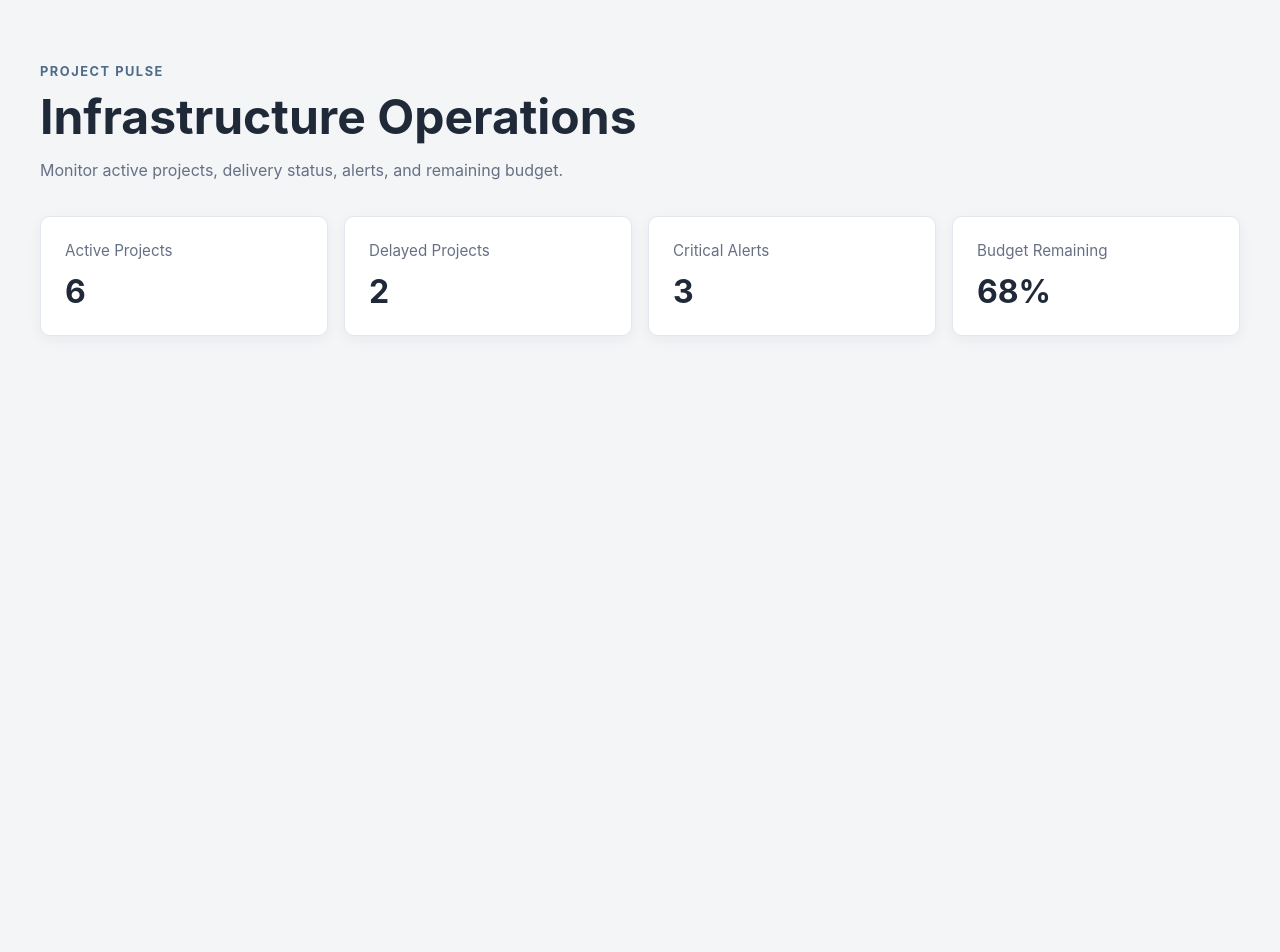
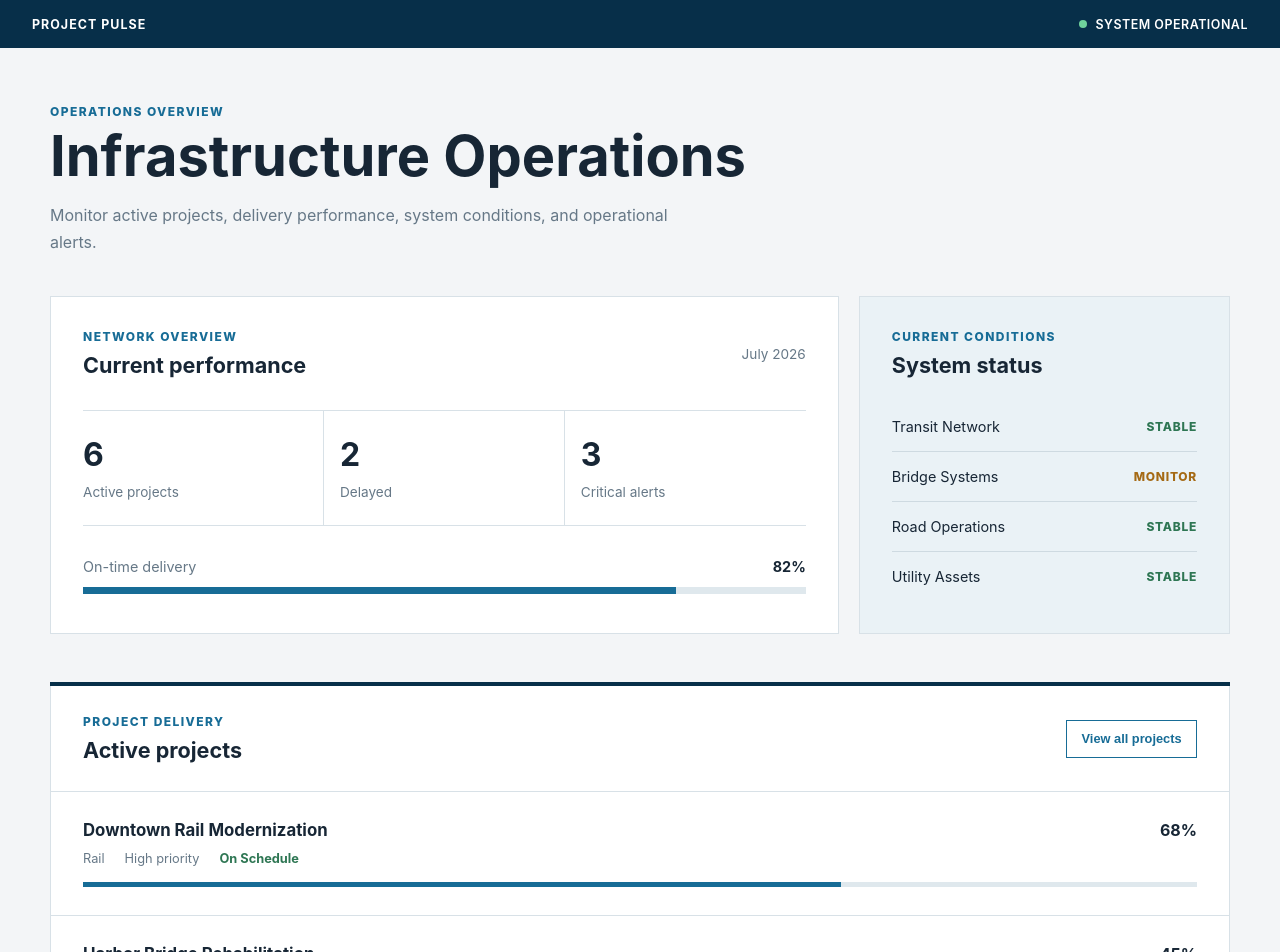
Before and after one commit to frejya-dev/project-pulse, a React (Vite) app: page / in a window 1280 px wide. Shown: the top 952 px of the page. Before the commit the page ends 800 px from the top, so only its background shows below. Built offline with nearby package versions, Linux system fonts and the light colour scheme.

Commit message:
Restructure dashboard layout

```diff
--- a/src/App.css
+++ b/src/App.css
@@ -1,75 +1,330 @@
+:root {
+  --navy: #072f49;
+  --blue: #176c96;
+  --light-blue: #eaf2f6;
+  --background: #f3f6f8;
+  --surface: #ffffff;
+  --border: #d8e1e7;
+  --text: #172635;
+  --muted: #667887;
+  --success: #2e7653;
+  --warning: #a56a15;
+  --danger: #a34444;
+}
+
+.app {
+  min-height: 100vh;
+}
+
+.status-bar {
+  display: flex;
+  align-items: center;
+  justify-content: space-between;
+  min-height: 48px;
+  padding: 0 2rem;
+  background: var(--navy);
+  color: #ffffff;
+  font-size: 0.78rem;
+  font-weight: 700;
+  letter-spacing: 0.08em;
+  text-transform: uppercase;
+}
+
+.system-status {
+  display: flex;
+  align-items: center;
+  gap: 0.5rem;
+  font-weight: 600;
+  letter-spacing: 0.04em;
+}
+
+.status-dot {
+  width: 8px;
+  height: 8px;
+  background: #6fd29c;
+  border-radius: 50%;
+}
+
 .dashboard {
-  width: min(100% - 2rem, 1200px);
+  width: min(100% - 2rem, 1180px);
   margin: 0 auto;
-  padding: 4rem 0;
+  padding: 3.5rem 0 5rem;
 }
 
 .dashboard-header {
-  margin-bottom: 2rem;
+  max-width: 720px;
+  margin-bottom: 2.5rem;
 }
 
-.eyebrow {
+.eyebrow,
+.section-label {
   margin: 0 0 0.5rem;
-  color: #4f6b8a;
-  font-size: 0.8rem;
-  font-weight: 700;
+  color: var(--blue);
+  font-size: 0.75rem;
+  font-weight: 800;
   letter-spacing: 0.12em;
   text-transform: uppercase;
 }
 
 .dashboard h1 {
   margin: 0;
-  color: #1f2937;
-  font-size: clamp(2rem, 5vw, 3rem);
+  color: var(--text);
+  font-size: clamp(2.25rem, 5vw, 3.5rem);
+  line-height: 1.05;
 }
 
 .dashboard-intro {
-  max-width: 620px;
-  margin: 0.75rem 0 0;
-  color: #667085;
-  line-height: 1.6;
+  max-width: 640px;
+  margin: 1rem 0 0;
+  color: var(--muted);
+  font-size: 1rem;
+  line-height: 1.7;
 }
 
-.metrics-grid {
+.overview-grid {
   display: grid;
-  grid-template-columns: repeat(4, minmax(0, 1fr));
+  grid-template-columns: minmax(0, 1.7fr) minmax(280px, 0.8fr);
+  gap: 1.25rem;
+  margin-bottom: 3rem;
+}
+
+.overview-panel,
+.conditions-panel {
+  background: var(--surface);
+  border: 1px solid var(--border);
+}
+
+.overview-panel {
+  padding: 2rem;
+}
+
+.conditions-panel {
+  padding: 2rem;
+  background: var(--light-blue);
+}
+
+.section-heading,
+.projects-header,
+.project-title-row,
+.delivery-heading {
+  display: flex;
+  align-items: center;
+  justify-content: space-between;
   gap: 1rem;
 }
 
-.metric-card {
-  padding: 1.5rem;
-  background: #ffffff;
-  border: 1px solid #e3e8ee;
-  border-radius: 10px;
-  box-shadow: 0 4px 14px rgba(31, 41, 55, 0.05);
+.overview-panel h2,
+.conditions-panel h2,
+.projects-section h2 {
+  margin: 0;
+  color: var(--text);
+  font-size: 1.35rem;
 }
 
-.metric-card p {
-  margin: 0;
-  color: #667085;
-  font-size: 0.95rem;
+.reporting-period {
+  color: var(--muted);
+  font-size: 0.85rem;
 }
 
-.metric-card strong {
+.metrics-row {
+  display: grid;
+  grid-template-columns: repeat(3, 1fr);
+  margin: 2rem 0;
+  border-top: 1px solid var(--border);
+  border-bottom: 1px solid var(--border);
+}
+
+.metric {
+  padding: 1.5rem 1rem;
+  border-right: 1px solid var(--border);
+}
+
+.metric:first-child {
+  padding-left: 0;
+}
+
+.metric:last-child {
+  border-right: 0;
+}
+
+.metric strong {
   display: block;
-  margin-top: 0.75rem;
-  color: #1f2937;
+  margin-bottom: 0.4rem;
+  color: var(--text);
   font-size: 2rem;
 }
 
+.metric span {
+  color: var(--muted);
+  font-size: 0.85rem;
+}
+
+.delivery-heading {
+  margin-bottom: 0.75rem;
+  color: var(--muted);
+  font-size: 0.9rem;
+}
+
+.delivery-heading strong {
+  color: var(--text);
+}
+
+.progress-track {
+  width: 100%;
+  height: 7px;
+  overflow: hidden;
+  background: #dfe8ed;
+}
+
+.progress-fill {
+  height: 100%;
+  background: var(--blue);
+}
+
+.conditions-list {
+  margin-top: 1.5rem;
+}
+
+.condition-row {
+  display: flex;
+  align-items: center;
+  justify-content: space-between;
+  gap: 1rem;
+  padding: 1rem 0;
+  border-bottom: 1px solid rgba(7, 47, 73, 0.12);
+  color: var(--text);
+  font-size: 0.9rem;
+}
+
+.condition-row:last-child {
+  border-bottom: 0;
+}
+
+.condition-status {
+  color: var(--success);
+  font-size: 0.75rem;
+  font-weight: 800;
+  letter-spacing: 0.06em;
+  text-transform: uppercase;
+}
+
+.condition-status.monitor {
+  color: var(--warning);
+}
+
+.projects-section {
+  background: var(--surface);
+  border-top: 4px solid var(--navy);
+}
+
+.projects-header {
+  padding: 1.75rem 2rem;
+  border-right: 1px solid var(--border);
+  border-bottom: 1px solid var(--border);
+  border-left: 1px solid var(--border);
+}
+
+.projects-header button {
+  padding: 0.65rem 0.9rem;
+  background: transparent;
+  color: var(--blue);
+  border: 1px solid var(--blue);
+  cursor: pointer;
+  font-size: 0.8rem;
+  font-weight: 700;
+}
+
+.projects-header button:hover {
+  background: var(--blue);
+  color: #ffffff;
+}
+
+.project-list {
+  border-right: 1px solid var(--border);
+  border-left: 1px solid var(--border);
+}
+
+.project-row {
+  padding: 1.75rem 2rem;
+  border-bottom: 1px solid var(--border);
+}
+
+.project-title-row h3 {
+  margin: 0;
+  color: var(--text);
+  font-size: 1.05rem;
+}
+
+.project-title-row strong {
+  color: var(--text);
+}
+
+.project-details {
+  display: flex;
+  flex-wrap: wrap;
+  gap: 0.75rem 1.25rem;
+  margin: 0.7rem 0 1rem;
+  color: var(--muted);
+  font-size: 0.8rem;
+}
+
+.project-status {
+  color: var(--success);
+  font-weight: 700;
+}
+
+.project-status.delayed {
+  color: var(--danger);
+}
+
+.project-progress {
+  height: 5px;
+}
+
 @media (max-width: 800px) {
-  .metrics-grid {
-    grid-template-columns: repeat(2, minmax(0, 1fr));
+  .overview-grid {
+    grid-template-columns: 1fr;
+  }
+
+  .metrics-row {
+    grid-template-columns: 1fr;
+  }
+
+  .metric {
+    padding: 1rem 0;
+    border-right: 0;
+    border-bottom: 1px solid var(--border);
+  }
+
+  .metric:last-child {
+    border-bottom: 0;
   }
 }
 
-@media (max-width: 500px) {
-  .dashboard {
-    width: min(100% - 1.5rem, 1200px);
-    padding: 2rem 0;
+@media (max-width: 560px) {
+  .status-bar {
+    padding: 0 1rem;
   }
 
-  .metrics-grid {
-    grid-template-columns: 1fr;
+  .dashboard {
+    width: min(100% - 1.5rem, 1180px);
+    padding-top: 2.5rem;
+  }
+
+  .section-heading,
+  .projects-header,
+  .project-title-row {
+    align-items: flex-start;
+  }
+
+  .projects-header {
+    flex-direction: column;
+  }
+
+  .overview-panel,
+  .conditions-panel,
+  .projects-header,
+  .project-row {
+    padding: 1.4rem;
   }
 }
--- a/src/App.jsx
+++ b/src/App.jsx
@@ -1,40 +1,171 @@
 import "./App.css";
+
+const projects = [
+  {
+    id: 1,
+    name: "Downtown Rail Modernization",
+    category: "Rail",
+    status: "On Schedule",
+    priority: "High",
+    progress: 68,
+  },
+  {
+    id: 2,
+    name: "Harbor Bridge Rehabilitation",
+    category: "Bridge",
+    status: "Delayed",
+    priority: "High",
+    progress: 45,
+  },
+  {
+    id: 3,
+    name: "Smart Traffic Signal Upgrade",
+    category: "Traffic",
+    status: "On Schedule",
+    priority: "Medium",
+    progress: 82,
+  },
+];
+
+const systemConditions = [
+  { name: "Transit Network", status: "Stable" },
+  { name: "Bridge Systems", status: "Monitor" },
+  { name: "Road Operations", status: "Stable" },
+  { name: "Utility Assets", status: "Stable" },
+];
 
 function App() {
   return (
+    <div className="app">
+      <div className="status-bar">
+        <span>Project Pulse</span>
+
+        <div className="system-status">
+          <span className="status-dot"></span>
+          System operational
+        </div>
+      </div>
+
       <main className="dashboard">
         <header className="dashboard-header">
-        <div>
-          <p className="eyebrow">Project Pulse</p>
+          <p className="eyebrow">Operations Overview</p>
           <h1>Infrastructure Operations</h1>
           <p className="dashboard-intro">
-            Monitor active projects, delivery status, alerts, and remaining budget.
+            Monitor active projects, delivery performance, system conditions,
+            and operational alerts.
           </p>
-        </div>
         </header>
 
-      <section className="metrics-grid" aria-label="Project summary">
-        <article className="metric-card">
-          <p>Active Projects</p>
+        <section className="overview-grid">
+          <article className="overview-panel">
+            <div className="section-heading">
+              <div>
+                <p className="section-label">Network overview</p>
+                <h2>Current performance</h2>
+              </div>
+
+              <span className="reporting-period">July 2026</span>
+            </div>
+
+            <div className="metrics-row">
+              <div className="metric">
                 <strong>6</strong>
+                <span>Active projects</span>
+              </div>
+
+              <div className="metric">
+                <strong>2</strong>
+                <span>Delayed</span>
+              </div>
+
+              <div className="metric">
+                <strong>3</strong>
+                <span>Critical alerts</span>
+              </div>
+            </div>
+
+            <div className="delivery-summary">
+              <div className="delivery-heading">
+                <span>On-time delivery</span>
+                <strong>82%</strong>
+              </div>
+
+              <div className="progress-track">
+                <div
+                  className="progress-fill"
+                  style={{ width: "82%" }}
+                ></div>
+              </div>
+            </div>
           </article>
 
-        <article className="metric-card">
-          <p>Delayed Projects</p>
-          <strong>2</strong>
+          <aside className="conditions-panel">
+            <p className="section-label">Current conditions</p>
+            <h2>System status</h2>
+
+            <div className="conditions-list">
+              {systemConditions.map((system) => (
+                <div className="condition-row" key={system.name}>
+                  <span>{system.name}</span>
+                  <span
+                    className={`condition-status ${
+                      system.status === "Monitor" ? "monitor" : ""
+                    }`}
+                  >
+                    {system.status}
+                  </span>
+                </div>
+              ))}
+            </div>
+          </aside>
+        </section>
+
+        <section className="projects-section">
+          <div className="projects-header">
+            <div>
+              <p className="section-label">Project delivery</p>
+              <h2>Active projects</h2>
+            </div>
+
+            <button type="button">View all projects</button>
+          </div>
+
+          <div className="project-list">
+            {projects.map((project) => (
+              <article className="project-row" key={project.id}>
+                <div className="project-main">
+                  <div className="project-title-row">
+                    <h3>{project.name}</h3>
+                    <strong>{project.progress}%</strong>
+                  </div>
+
+                  <div className="project-details">
+                    <span>{project.category}</span>
+                    <span>{project.priority} priority</span>
+                    <span
+                      className={
+                        project.status === "Delayed"
+                          ? "project-status delayed"
+                          : "project-status"
+                      }
+                    >
+                      {project.status}
+                    </span>
+                  </div>
+
+                  <div className="progress-track project-progress">
+                    <div
+                      className="progress-fill"
+                      style={{ width: `${project.progress}%` }}
+                    ></div>
+                  </div>
+                </div>
               </article>
-
-        <article className="metric-card">
-          <p>Critical Alerts</p>
-          <strong>3</strong>
-        </article>
-
-        <article className="metric-card">
-          <p>Budget Remaining</p>
-          <strong>68%</strong>
-        </article>
+            ))}
+          </div>
         </section>
       </main>
+    </div>
   );
 }
 
```
Lines whose indentation alone changed are shown as unchanged.
